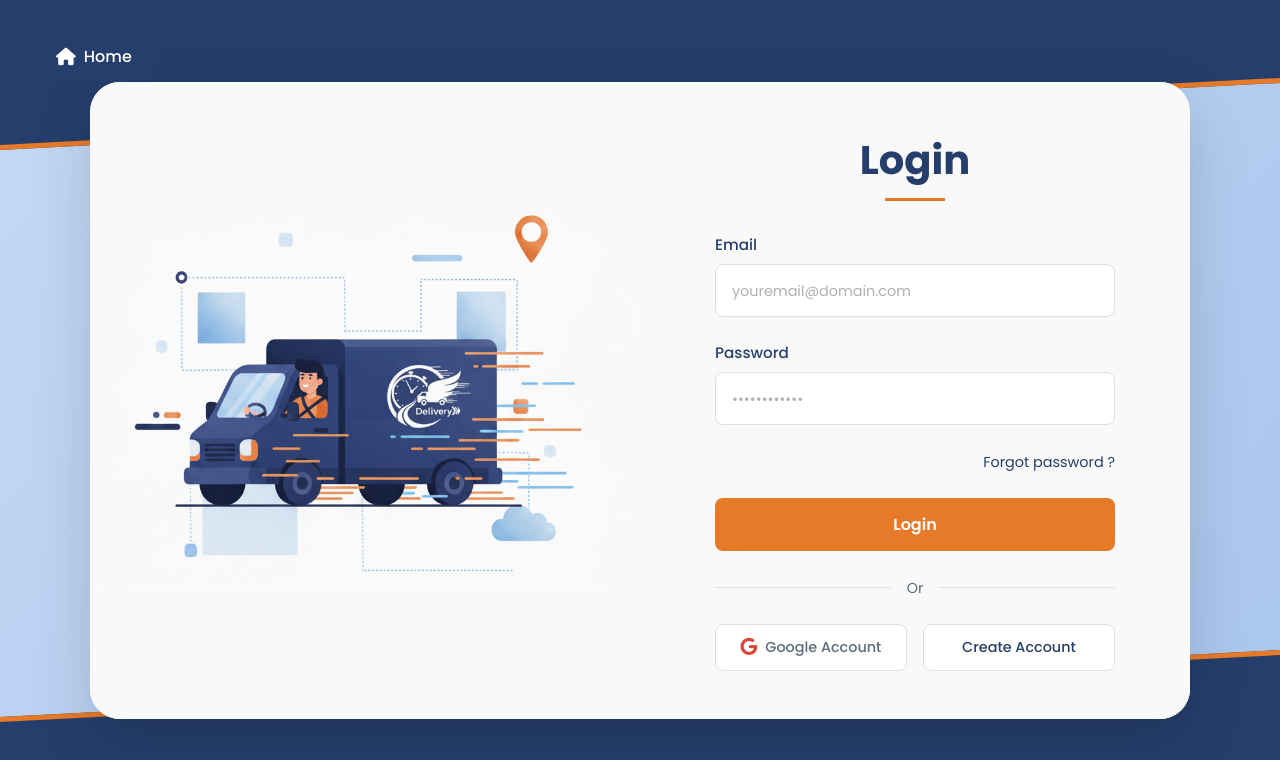
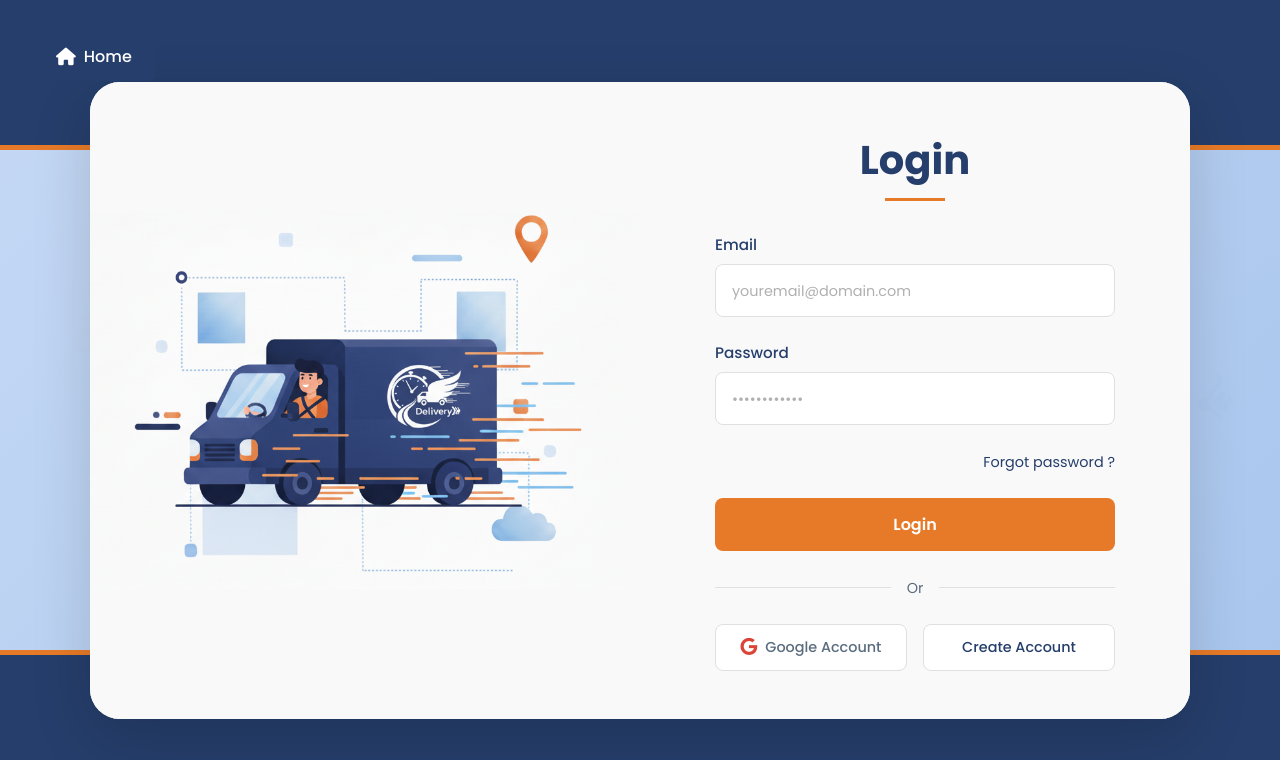
Before and after one commit to Mayssabenchikh/delivery_front, an Angular app: page /login in a window 1280 px wide. Shown: the top 760 px of the page. Built offline with nearby package versions, Linux system fonts and the light colour scheme.

Commit message:
added annimations

```diff
--- a/src/app/login/login.html
+++ b/src/app/login/login.html
@@ -7,6 +7,20 @@
   <!-- Decorative Shapes -->
   <div class="diagonal-shape top-shape"></div>
   <div class="diagonal-shape bottom-shape"></div>
+
+  <!-- Floating Icons -->
+  <div class="floating-icons">
+    <i class="fas fa-truck floating-icon icon-1"></i>
+    <i class="fas fa-box floating-icon icon-2"></i>
+    <i class="fas fa-map-marker-alt floating-icon icon-3"></i>
+    <i class="fas fa-route floating-icon icon-4"></i>
+    <i class="fas fa-shipping-fast floating-icon icon-5"></i>
+    <i class="fas fa-map-marked-alt floating-icon icon-6"></i>
+    <i class="fas fa-box-open floating-icon icon-7"></i>
+    <i class="fas fa-location-arrow floating-icon icon-8"></i>
+    <i class="fas fa-dolly floating-icon icon-9"></i>
+    <i class="fas fa-road floating-icon icon-10"></i>
+  </div>
 
   <div class="login-container">
     <!-- Left Side - Illustration -->
--- a/src/app/login/login.scss
+++ b/src/app/login/login.scss
@@ -60,14 +60,12 @@ $font-family: 'Poppins', sans-serif;
     &.top-shape {
       top: 0;
       left: 0;
-      transform: skewY(-3deg);
       transform-origin: top left;
     }
 
     &.bottom-shape {
       bottom: 0;
       right: 0;
-      transform: skewY(-3deg);
       transform-origin: bottom right;
     }
 
@@ -85,6 +83,115 @@ $font-family: 'Poppins', sans-serif;
 
     &.bottom-shape::after {
       top: 0;
+    }
+  }
+
+  // Floating Icons in Background
+  .floating-icons {
+    position: absolute;
+    top: 0;
+    left: 0;
+    width: 100%;
+    height: 100%;
+    z-index: 2;
+    pointer-events: none;
+    overflow: hidden;
+
+    .floating-icon {
+      position: absolute;
+      color: rgba(255, 255, 255, 0.15);
+      font-size: 2.5rem;
+      animation: floatAround 20s infinite ease-in-out;
+
+      &.icon-1 {
+        top: 15%;
+        left: 10%;
+        font-size: 3rem;
+        color: rgba($primary-color, 0.1);
+        animation-delay: 0s;
+        animation-duration: 18s;
+      }
+
+      &.icon-2 {
+        top: 25%;
+        right: 15%;
+        font-size: 2rem;
+        color: rgba($secondary-color, 0.12);
+        animation-delay: 2s;
+        animation-duration: 22s;
+      }
+
+      &.icon-3 {
+        top: 60%;
+        left: 8%;
+        font-size: 2.8rem;
+        color: rgba($third-color, 0.1);
+        animation-delay: 4s;
+        animation-duration: 20s;
+      }
+
+      &.icon-4 {
+        top: 70%;
+        right: 12%;
+        font-size: 2.2rem;
+        color: rgba($primary-color, 0.12);
+        animation-delay: 1s;
+        animation-duration: 24s;
+      }
+
+      &.icon-5 {
+        top: 40%;
+        left: 5%;
+        font-size: 3.5rem;
+        color: rgba($secondary-color, 0.08);
+        animation-delay: 3s;
+        animation-duration: 19s;
+      }
+
+      &.icon-6 {
+        top: 35%;
+        right: 8%;
+        font-size: 2.4rem;
+        color: rgba($third-color, 0.11);
+        animation-delay: 5s;
+        animation-duration: 21s;
+      }
+
+      &.icon-7 {
+        top: 80%;
+        left: 20%;
+        font-size: 2rem;
+        color: rgba($primary-color, 0.09);
+        animation-delay: 2.5s;
+        animation-duration: 23s;
+      }
+
+      &.icon-8 {
+        top: 20%;
+        right: 25%;
+        font-size: 2.6rem;
+        color: rgba($secondary-color, 0.1);
+        animation-delay: 4.5s;
+        animation-duration: 17s;
+      }
+
+      &.icon-9 {
+        top: 50%;
+        right: 5%;
+        font-size: 2.3rem;
+        color: rgba($third-color, 0.12);
+        animation-delay: 1.5s;
+        animation-duration: 25s;
+      }
+
+      &.icon-10 {
+        top: 10%;
+        left: 30%;
+        font-size: 2.8rem;
+        color: rgba($primary-color, 0.08);
+        animation-delay: 3.5s;
+        animation-duration: 22s;
+      }
     }
   }
 
@@ -319,6 +426,30 @@ $font-family: 'Poppins', sans-serif;
   }
 }
 
+// Floating Icons Around Animation
+@keyframes floatAround {
+  0% {
+    transform: translate(0, 0) rotate(0deg);
+    opacity: 0.15;
+  }
+  25% {
+    transform: translate(30px, -30px) rotate(90deg);
+    opacity: 0.25;
+  }
+  50% {
+    transform: translate(0, -60px) rotate(180deg);
+    opacity: 0.15;
+  }
+  75% {
+    transform: translate(-30px, -30px) rotate(270deg);
+    opacity: 0.25;
+  }
+  100% {
+    transform: translate(0, 0) rotate(360deg);
+    opacity: 0.15;
+  }
+}
+
 // Responsive Styles
 @media (max-width: 992px) {
   .login-page {
```
